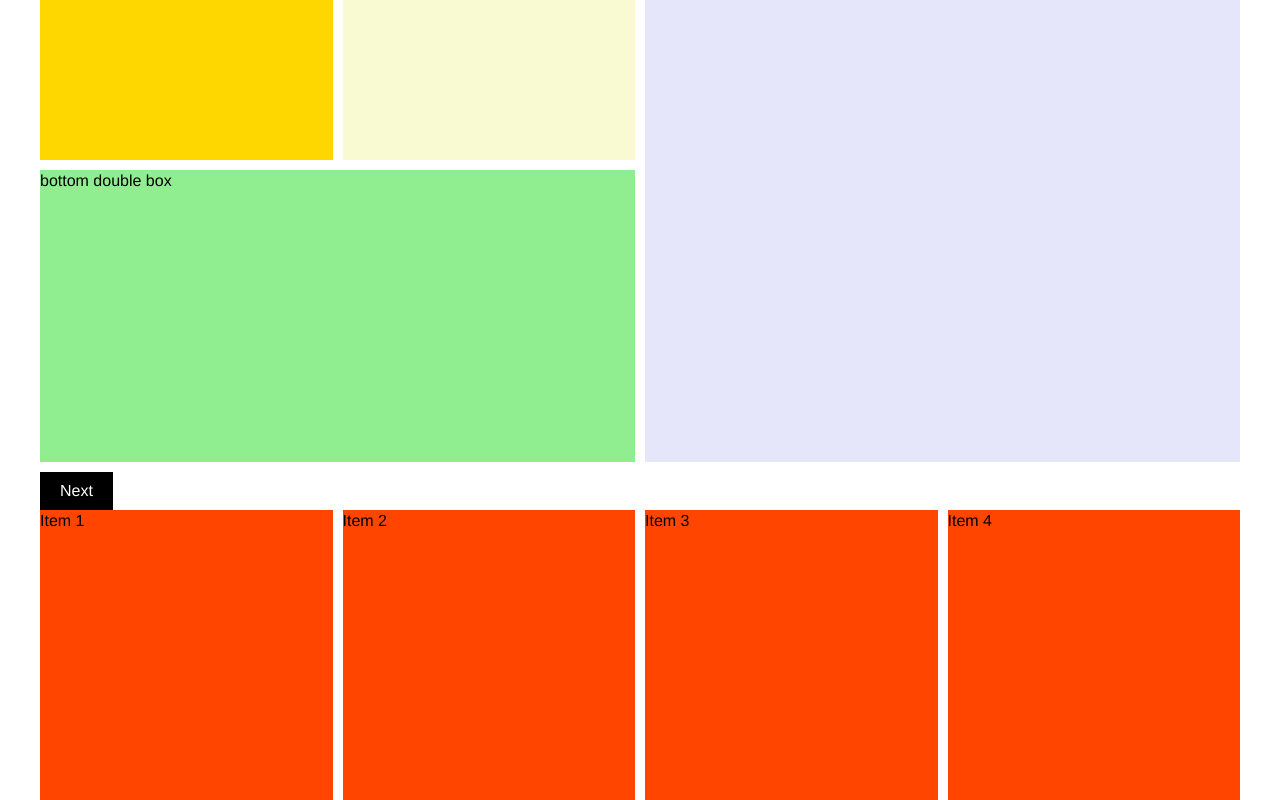
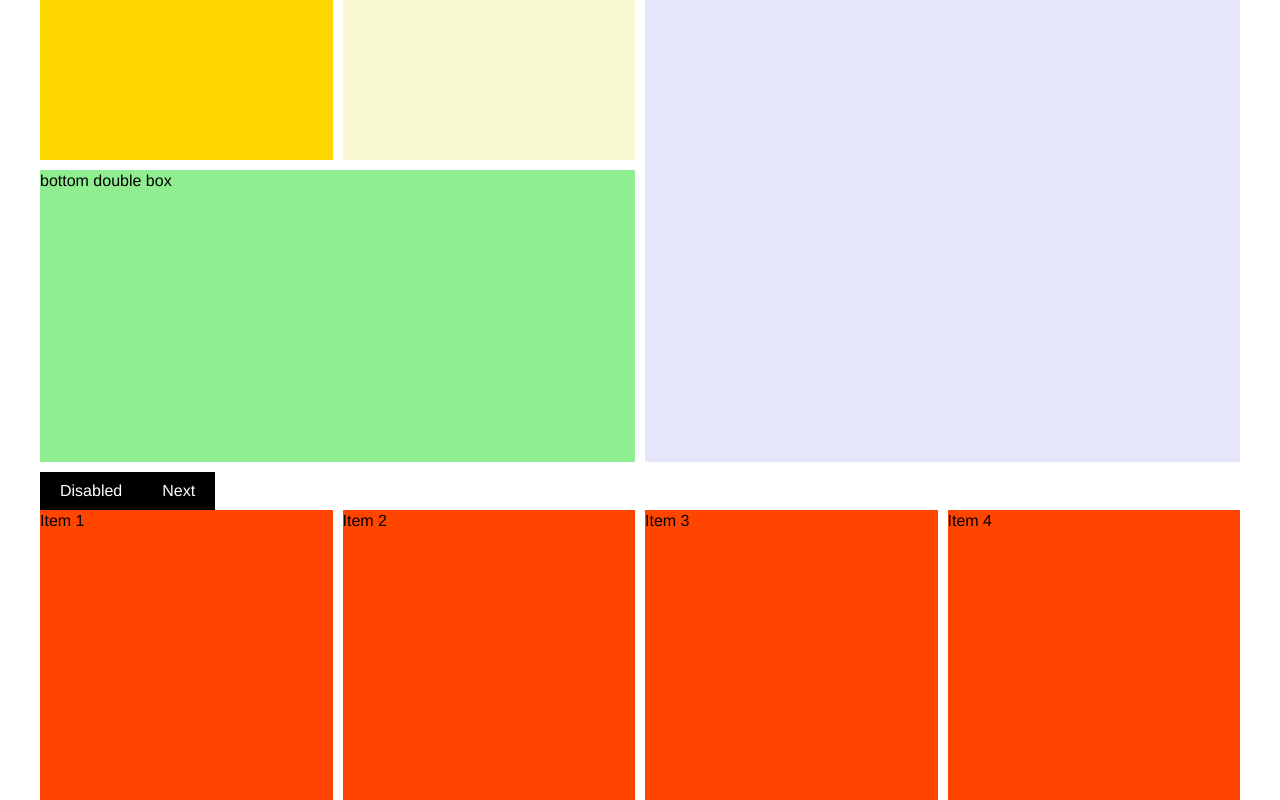
Before and after one commit to cojoclaudiu/squareify, a Next.js app: page / in a window 1280 px wide. Shown: the part 738-1538 px from the top of the page. Built offline with nearby package versions, Linux system fonts and the light colour scheme.

Commit message:
CarouselButton component blueprint

```diff
--- /dev/null
+++ b/src/components/ui/CarouselButton/CarouselButton.jsx
@@ -0,0 +1,9 @@
+import styles from './CarouselButton.module.css';
+
+export default function CarouselButton({ dispatch, direction }) {
+  return (
+    <button className={styles.carouselButton} type="button" onClick={dispatch}>
+      {direction}
+    </button>
+  );
+}
--- /dev/null
+++ b/src/components/ui/CarouselButton/CarouselButton.module.css
@@ -0,0 +1,6 @@
+.carouselButton {
+  display: flex;
+  padding: 10px 20px;
+  background-color: black;
+  color: white;
+}
--- a/src/components/ui/CarouselItems/CaroselItems.jsx
+++ b/src/components/ui/CarouselItems/CaroselItems.jsx
@@ -1,6 +1,7 @@
 import { useContext } from 'react';
 import { nanoid } from 'nanoid';
 import { CarouselViewContext } from '../../../context/CarouselViewContext';
+import CarouselButton from '../CarouselButton/CarouselButton';
 import Item from '../Item/Item';
 
 import styles from './CarouselItems.module.css';
@@ -25,15 +26,15 @@ export default function CarouselItems() {
   return (
     <>
       <div className={styles.buttonsContainer}>
-        {start > 0 && (
-          <button className={styles.prevButton} type="button" onClick={dispatchDecrement}>
-            Prev
-          </button>
+        {start > 0 ? (
+          <CarouselButton dispatch={dispatchDecrement} direction="Prev" />
+        ) : (
+          <CarouselButton direction="Disabled" />
         )}
-        {end < itemsData.length && (
-          <button className={styles.nextButton} type="button" onClick={dispatchIncrement}>
-            Next
-          </button>
+        {end < itemsData.length ? (
+          <CarouselButton dispatch={dispatchIncrement} direction="Next" />
+        ) : (
+          <CarouselButton direction="Disabled" />
         )}
       </div>
       <div className={styles.itemsContainer}>{itemsData.slice(start, end)}</div>
--- a/src/components/ui/CarouselItems/CarouselItems.module.css
+++ b/src/components/ui/CarouselItems/CarouselItems.module.css
@@ -6,12 +6,3 @@
 .itemsContainer {
   display: flex;
 }
-
-.prevButton,
-.nextButton {
-  display: flex;
-  padding: 10px 20px;
-  background-color: black;
-  color: white;
-  margin-right: 20px;
-}
```
